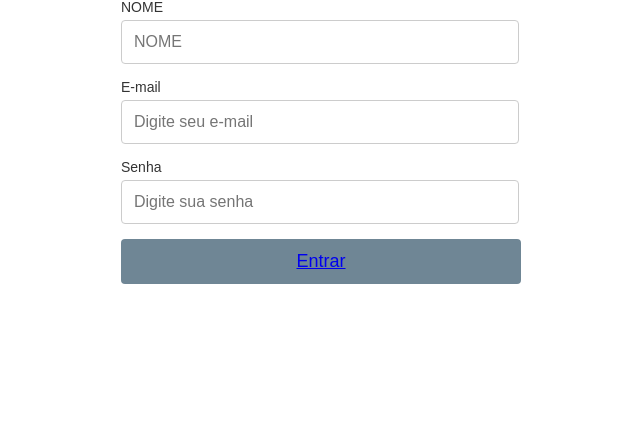
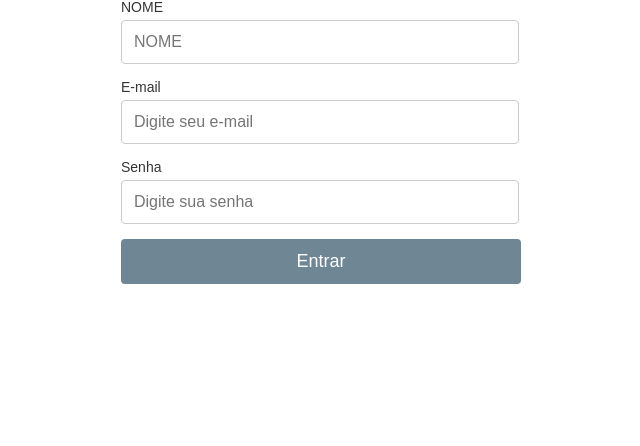
Before and after one commit to heitorda/trabalho-final, a PHP site: page /login.html in a window 1280 px wide. Shown: the part 315-761 px from the top of the page, without its empty margins (319-959 px from the left). Run offline with PHP 8.4, Linux system fonts and the light colour scheme.

Commit message:
consertei o link

```diff
--- a/site/style.css
+++ b/site/style.css
@@ -220,6 +220,11 @@ form#login{
     transition: background-color 0.3s ease;
 }
 
+.login-btn > a{
+    text-decoration: none;
+    color: white;
+}
+
 .login-btn:hover {
     background-color: #5c7181;
 }
```
